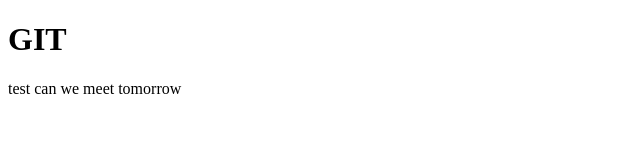
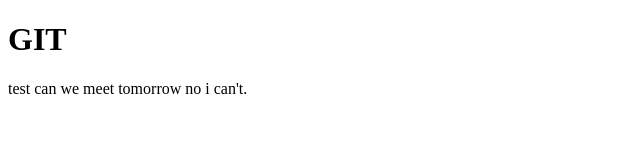
Before and after one commit to susheelk985/git-sample, a plain HTML site: page index.html in a window 1280 px wide. Shown: the full height of the page, 0-640 px from the left. Drawn offline with Linux system fonts and the light colour scheme.

Commit message:
negative response

```diff
--- a/index.html
+++ b/index.html
@@ -8,5 +8,6 @@
     <h1>GIT</h1>
     test
     can we meet tomorrow
+    no i can't.
   </body>
 </html>
```
